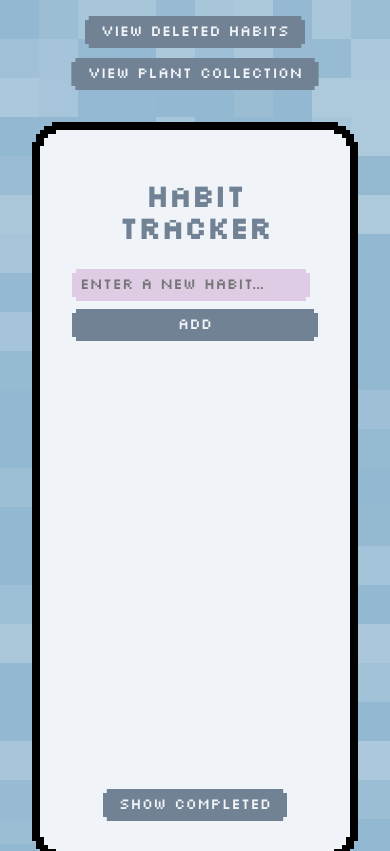
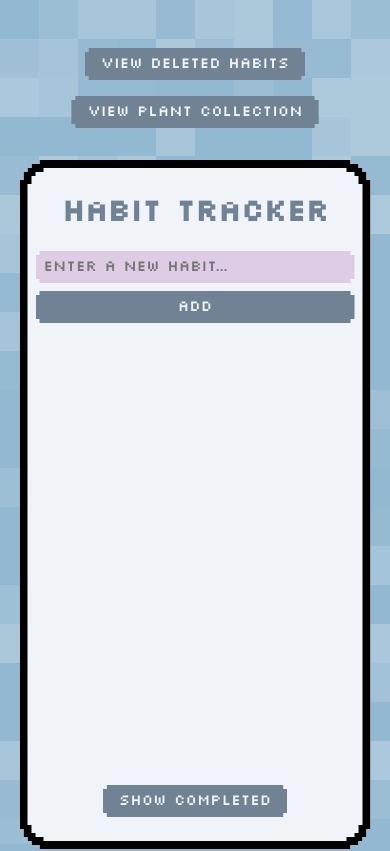
Before and after one commit to rigelle-cruz/habit-tracker, a React (Vite) app: page /habits in a window 390 px wide. Shown: the top 851 px of the page. Built offline with nearby package versions, Linux system fonts and the light colour scheme.

Commit message:
Improve responsive layout

```diff
--- a/src/App.css
+++ b/src/App.css
@@ -15,8 +15,10 @@
 
 /* ========== 1. Global Styles ========== */
 #root {
-  margin: 0 auto;
+	margin: 1rem;
 	text-align: center;
+	min-width: 300px;
+	flex-wrap: wrap;
 }
 
 button {
@@ -34,13 +36,21 @@ button:hover {
 	background-color: #708294a6;
 }
 
+.page-container {
+	display: flex;
+	flex-direction: column;
+	align-items: center;
+	justify-content: center;
+}
+
 /* ========== 2. Navigation ========== */
 .navigation {
 	display: flex;
 	justify-content: center;
 	align-items: center;
-  gap: 20px;
-  margin: 1rem auto;
+	text-align: center;
+	gap: 1rem;
+	margin-top: 2rem;
 }
 
 /* ========== 3. Habit Tracker ========== */
@@ -48,32 +58,36 @@ button:hover {
 	display: flex;
 	flex-direction: row;
 	justify-content: center;
+	align-items: center;
 	gap: 1rem;
-  max-width: 100%;
-  margin: 0 auto;
-  flex-wrap: wrap;
+	margin: 2rem;
 }
 
-.habit-container,
-.plant-section {
+.habit-container {
+	box-sizing: border-box;
+	padding: 0.5rem;
+}
+
+.habit-container {
+	height: 100%;
+	width: 100%;
+	max-width: 50vh;
+	min-width: 300px;
 	background-color: var(--primary-color);
-  padding: 2rem;
-  border-radius: 8px;
 	box-shadow: 0 4px 8px rgba(0, 0, 0, 0.1);
-  max-width: 350px;
-  height: 100%;
 }
 
 /* Completed Button Position */
 .completed-button {
-  margin-top: 10px;
+	margin: 1rem;
 }
 
 /* ========== 4. Input Group ========== */
 .input-group {
 	display: flex;
+	flex-direction: row;
 	justify-content: center;
-  margin-bottom: 1rem;
+	margin-bottom: 1.5rem;
 }
 
 input[type='text'] {
@@ -84,17 +98,19 @@ input[type='text'] {
 	background-color: var(--secondary-color);
 	color: var(--text-color);
 	font-family: 'Silkscreen', sans-serif;
-  margin-right: 0.5rem;
+	margin-right: 0.25rem;
 }
 
 /* ========== 5. Buttons ========== */
-button, .completed-button {
+button,
+.completed-button {
 	font-family: 'Silkscreen', sans-serif;
 	color: var(--primary-color);
 	transition: background-color 0.3s ease;
 }
 
-button:hover, .completed-button:hover {
+button:hover,
+.completed-button:hover {
 	background-color: #708294a6;
 }
 
@@ -121,7 +137,6 @@ button:hover, .completed-button:hover {
 .habit-item input[type='text'] {
 	border: none;
 	flex-grow: 1;
-  margin-right: 0.5rem;
 }
 
 .habit-item button {
@@ -129,7 +144,6 @@ button:hover, .completed-button:hover {
 	cursor: pointer;
 	color: #708294;
 	outline: none;
-  padding: 0;
 	margin-left: 0.5rem;
 }
 
@@ -152,15 +166,21 @@ button:hover, .completed-button:hover {
 	justify-content: center;
 	align-items: center;
 	height: 100%;
+	width: 50vh;
+	max-width: 50vh;
+	min-width: 300px;
+
+	background-color: var(--primary-color);
 }
 
 .plant-section img {
-  max-width: 100%;
+	max-width: 65%;
 	height: auto;
 }
 
 .plant-container {
 	background-color: var(--secondary-color);
+	width: fit-content;
 }
 
 .plant-collection {
@@ -201,8 +221,7 @@ button:hover, .completed-button:hover {
 /* ========== 10. Media Queries ========== */
 
 /* Medium Screens */
-@media (max-width: 768px) {
-
+@media (max-width: 800px) {
 	.habit-tracker-container {
 		display: flex;
 		flex-direction: column;
@@ -211,17 +230,35 @@ button:hover, .completed-button:hover {
 		margin: 2rem;
 	}
 
+	.page-container,
+	.habit-tracker-container {
+		min-width: 200px;
+		max-width: 100vw;
+		padding: 0 1rem;
+	}
+
+	.habit-container,
+	.plant-section {
+		max-width: 90%;
+		margin-bottom: 1rem;
+	}
+
 	.navigation {
 		flex-direction: column;
-    gap: 10px;
-  }
-
-  .input-group {
-    flex-direction: column;
-    gap: 0.5rem;
 	}
 
 	.habit-list {
 		max-height: 45vh;
 	}
 }
+
+@media (max-width: 580px) {
+	.input-group {
+		flex-direction: column;
+		gap: 0.5rem;
+	}
+
+	input[type='text'] {
+		margin-right: 0;
+	}
+}
--- a/src/index.css
+++ b/src/index.css
@@ -10,11 +10,10 @@
 	src: url(/font/Silkscreen/slkscr.ttf);
 }
 
-html,
 body {
+	overflow-x: hidden;
 	margin: 0;
 	padding: 0;
-  height: 100%;
 }
 
 .App {
```
Lines whose indentation alone changed are shown as unchanged.
